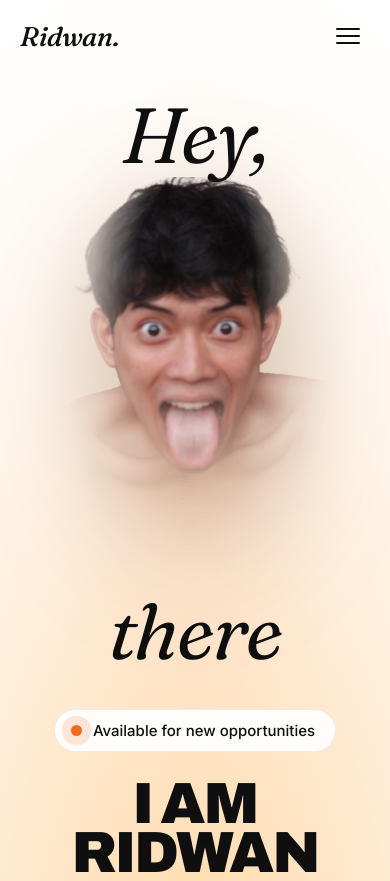
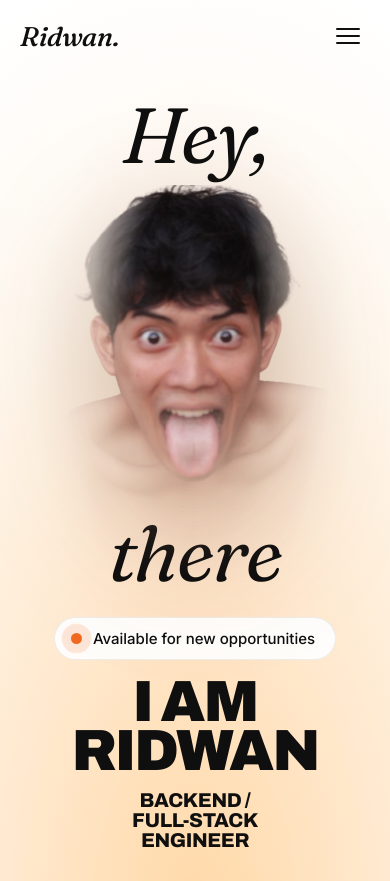
Before and after one commit to hidayatridwan/portfolio, an Astro site: page / in a window 390 px wide. Shown: the top 881 px of the page. Built offline with nearby package versions, Linux system fonts and the light colour scheme; Astro itself is replaced by a stand-in of ours.

Commit message:
fix responsive

```diff
--- a/src/components/Hero.astro
+++ b/src/components/Hero.astro
@@ -162,7 +162,8 @@ import { site } from '../data/site';
   .badge {
     position: absolute;
     left: 0;
-    top: 46%;
+    /* Align the badge's top edge with the right-side hero blurb (also top: 50%). */
+    top: 50%;
     z-index: 5;
     display: inline-flex;
     align-items: center;
@@ -213,15 +214,16 @@ import { site } from '../data/site';
       /* Reset desktop's `align-self: flex-end` — in a column it means the right
          edge, which pushed the portrait off-centre. */
       align-self: center;
-      /* Smaller negative top margin → sits a little lower, less overlap with "Hey". */
-      margin: 2vw 0 0;
+      /* Top: sits a little lower under "Hey". Bottom: negative margin reclaims the
+         faded lower half of the image so "there" & the badge pull up into it. */
+      margin: 4vw 0 -22vw;
       width: min(72vw, 360px);
     }
     .hero-foot {
       grid-template-columns: 1fr;
       justify-items: center;
       gap: 14px;
-      margin-top: 28px;
+      margin-top: 18px;
     }
     .iam,
     .role {
@@ -229,7 +231,7 @@ import { site } from '../data/site';
     }
     .badge {
       position: static;
-      margin: 44px auto 0;
+      margin: 30px auto 0;
       display: flex;
       width: max-content;
     }
```
